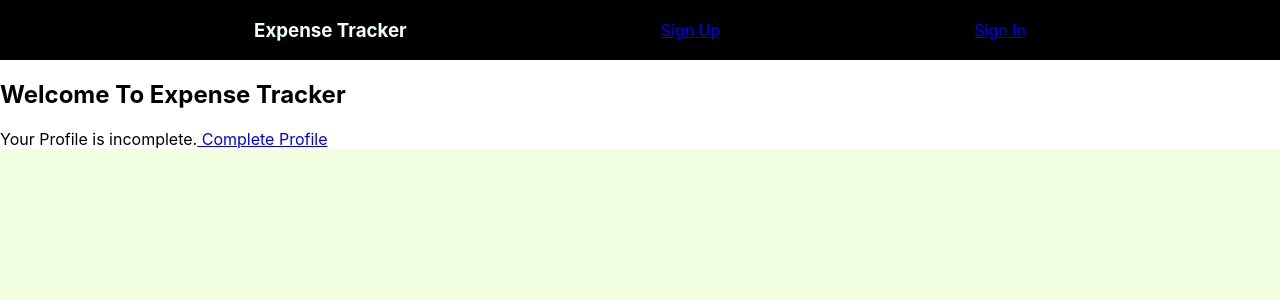
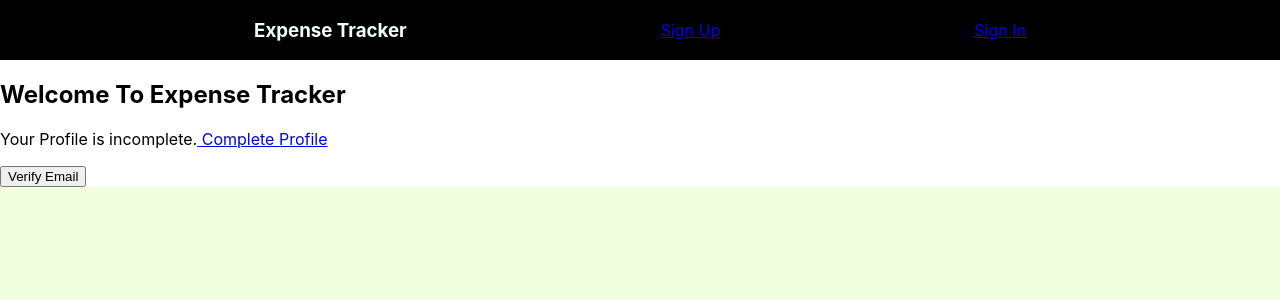
Before and after one commit to AmitBhhandari/Expense_Tracker_ReactApp, a React (Create React App) app: page /welcome in a window 1280 px wide. Shown: the top 300 px of the page. Built offline with nearby package versions, Linux system fonts and the light colour scheme.

Commit message:
email verification

```diff
--- a/src/Components/Pages/Welcome.js
+++ b/src/Components/Pages/Welcome.js
@@ -1,7 +1,31 @@
-import React from "react";
+import React,{useContext} from "react";
 import { Link } from "react-router-dom";
 
+import LoginContext from "../Context/LoginContext";
+
 const Welcome = () => {
+    const loginCtx = useContext(LoginContext);
+    const verifyEmailHandler = async () => {
+      const response = await fetch(
+        "https://identitytoolkit.googleapis.com/v1/accounts:sendOobCode?key=AIzaSyDhd2ZRBrGww8WdRmaYJda8bVMMDEJP-DU",
+        {
+          method: "POST",
+          body: JSON.stringify({
+            idToken: loginCtx.idToken,
+            requestType: "VERIFY_EMAIL",
+          }),
+          headers: {
+            "Content-Type": "application/json",
+          },
+        }
+      );
+      const data = await response.json();
+      if (response.ok) {
+        console.log(data.email);
+      } else {
+        alert(data.error.message);
+      }
+    };
   return (
     <div>
       <h2>Welcome To Expense Tracker</h2>
@@ -9,6 +33,7 @@ const Welcome = () => {
         Your Profile is incomplete.
         <Link to="/incompleteProfile"> Complete Profile</Link>
       </p>
+      <button onClick={verifyEmailHandler}>Verify Email</button>
     </div>
   );
 };
```
